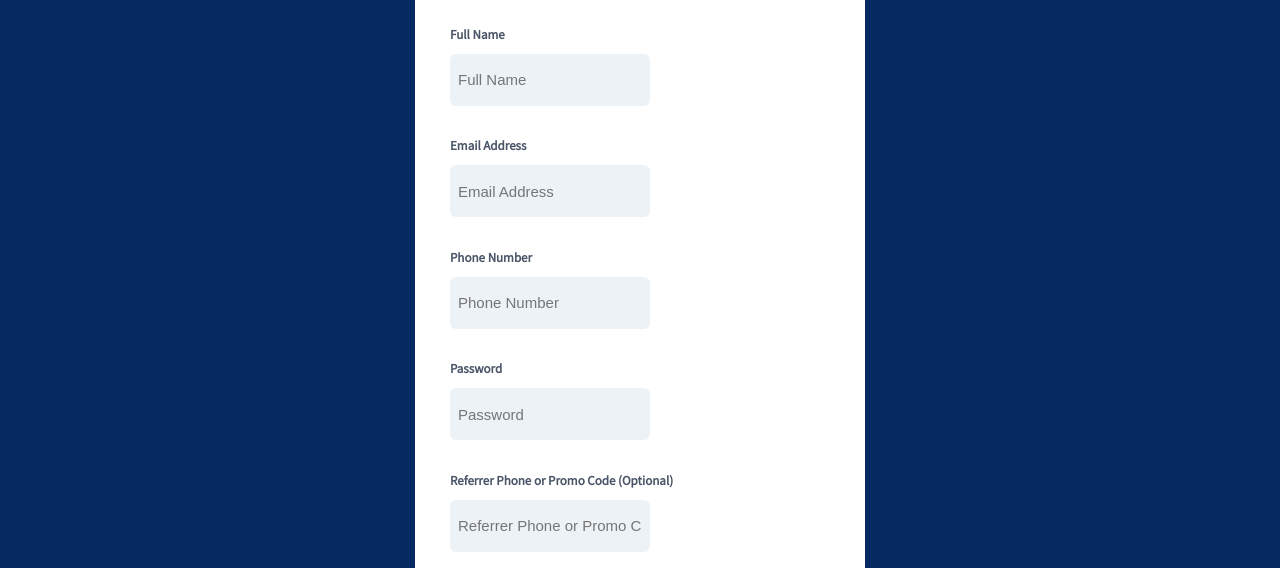
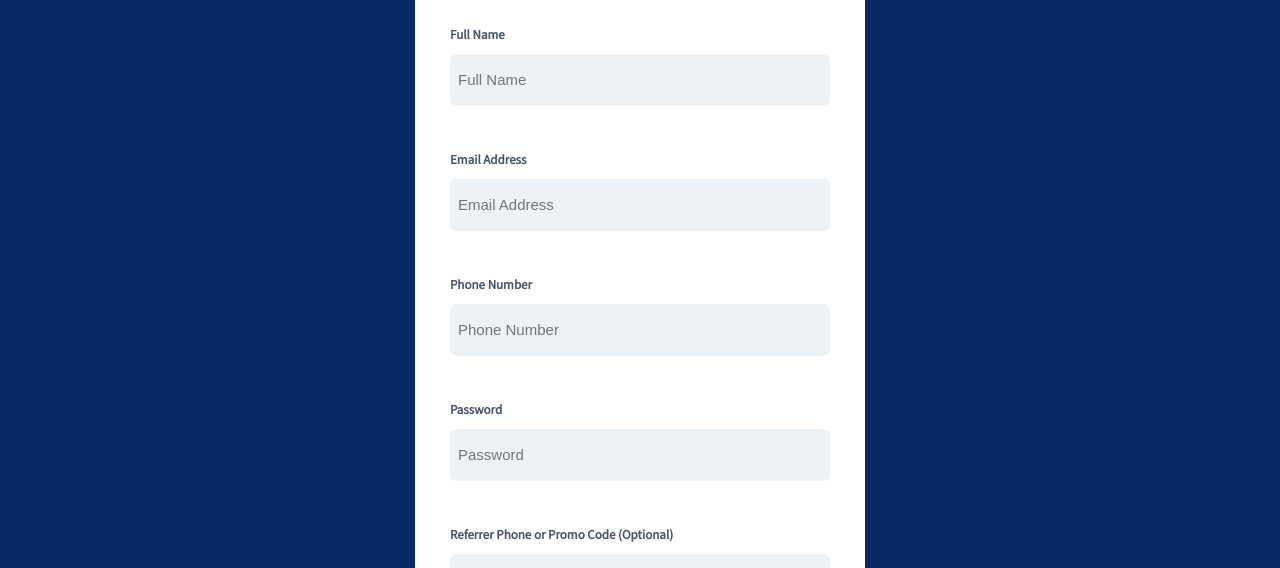
Before and after one commit to Orluchy/html-tasks, a plain HTML site: page docs/index.html in a window 1280 px wide. Shown: the part 232-800 px from the top of the page. Drawn offline with Linux system fonts and the light colour scheme.

Commit message:
Updated styling properties

```diff
--- a/docs/style.css
+++ b/docs/style.css
@@ -97,10 +97,10 @@ p{
 }
 
 .form-container form input{
-    width: 200px;
+    width: 100%;
     background-color: #EDF2F7;
     padding: 8px;
-    margin-bottom: 2.1em;
+    margin-bottom: 3em;
     font-size: 15px;
     font-weight: 400;
     color: #1A202C;
```
